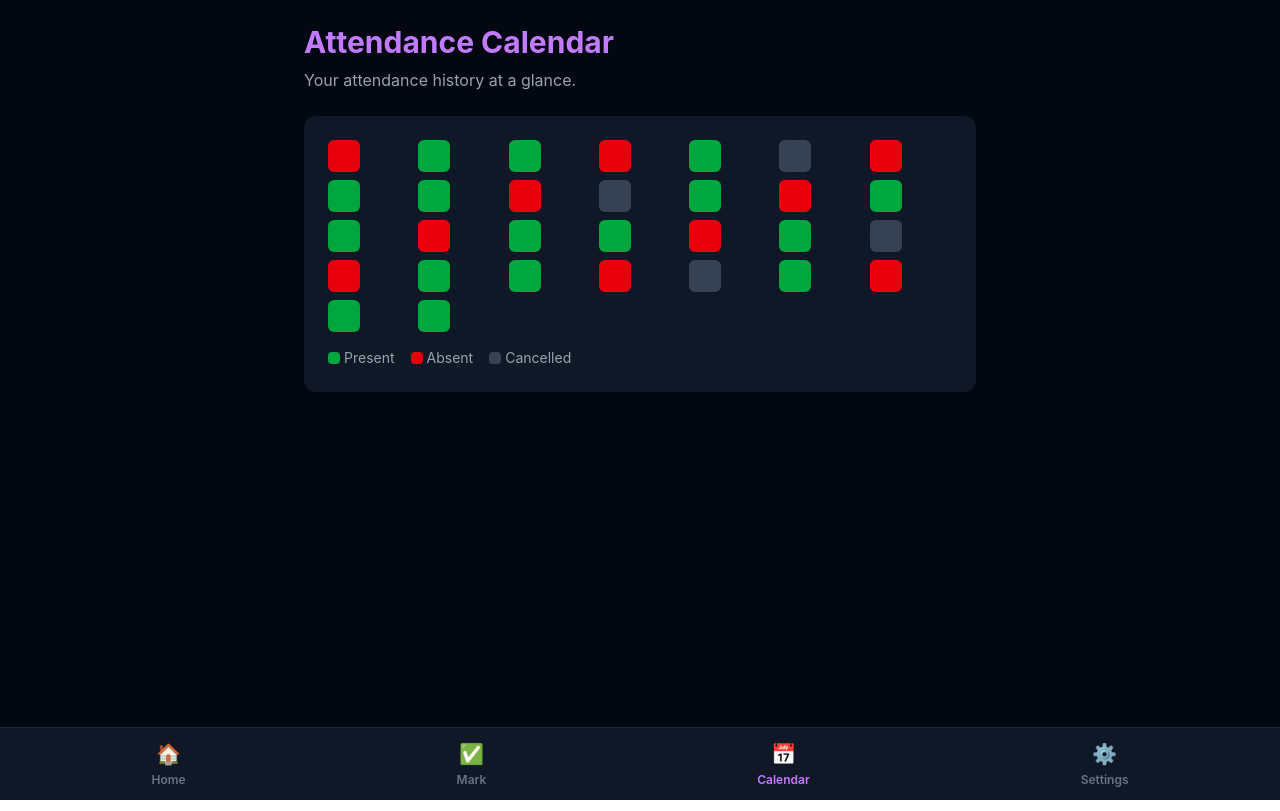
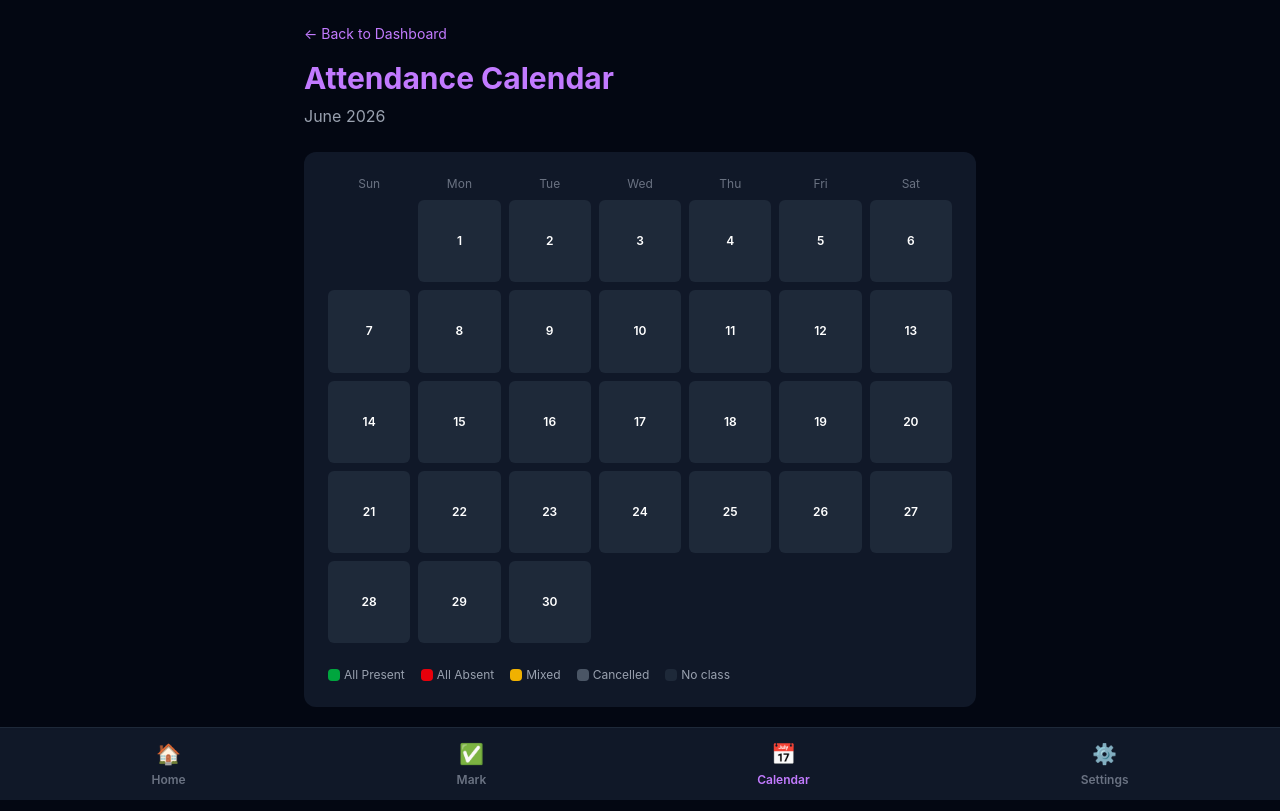
Before and after one commit to Zafin-Mohamed/attendease, a React app in the folder frontend/: page /calendar in a window 1280 px wide. Built offline with nearby package versions, Linux system fonts and the light colour scheme; the HTML template or start-up script is replaced by a standard one.

Commit message:
Build attendance calendar heatmap with color coded days

```diff
--- a/frontend/src/App.jsx
+++ b/frontend/src/App.jsx
@@ -35,8 +35,7 @@ function App() {
         <Route path="/timetable-setup" element={<TimetableSetup subjects={subjects} setSubjects={setSubjects} />} />
         <Route path="/subject/:id" element={<SubjectDetail subjects={subjects} attendanceRecords={attendanceRecords} />} />
         <Route path="/what-if" element={<WhatIf subjects={subjects} attendanceRecords={attendanceRecords} />} />
-        <Route path="/calendar" element={<Calendar />} />
-        <Route path="/settings" element={<Settings />} />
+        <Route path="/calendar" element={<Calendar attendanceRecords={attendanceRecords} />} />        <Route path="/settings" element={<Settings />} />
       </Routes>
     </BrowserRouter>
   )
--- a/frontend/src/pages/Calendar.jsx
+++ b/frontend/src/pages/Calendar.jsx
@@ -1,31 +1,99 @@
+import { useNavigate } from 'react-router-dom'
 import Navbar from '../components/Navbar'
 
-function Calendar() {
+function Calendar({ attendanceRecords }) {
+  const navigate = useNavigate()
+
+  const today = new Date()
+  const year = today.getFullYear()
+  const month = today.getMonth()
+
+  const monthName = today.toLocaleString('default', { month: 'long' })
+
+  const daysInMonth = new Date(year, month + 1, 0).getDate()
+
+  const days = Array.from({ length: daysInMonth }, (_, i) => {
+    const dayNumber = i + 1
+    const dateStr = `${year}-${String(month + 1).padStart(2, '0')}-${String(dayNumber).padStart(2, '0')}`
+
+    const recordsForDay = attendanceRecords.filter((r) => r.date === dateStr)
+
+    let color = 'bg-gray-800'
+
+    if (recordsForDay.length > 0) {
+      const hasPresent = recordsForDay.some((r) => r.status === 'present')
+      const hasAbsent = recordsForDay.some((r) => r.status === 'absent')
+      const allCancelled = recordsForDay.every((r) => r.status === 'cancelled')
+
+      if (allCancelled) color = 'bg-gray-600'
+      else if (hasPresent && !hasAbsent) color = 'bg-green-600'
+      else if (hasAbsent && !hasPresent) color = 'bg-red-600'
+      else color = 'bg-yellow-500'
+    }
+
+    return { dayNumber, dateStr, color }
+  })
+
+  const firstDayOfMonth = new Date(year, month, 1).getDay()
+  const emptyBoxes = Array.from({ length: firstDayOfMonth })
+
   return (
     <div className="min-h-screen bg-gray-950 text-white px-4 py-6">
       <div className="max-w-2xl mx-auto">
+
+        <button
+          onClick={() => navigate('/dashboard')}
+          className="text-purple-400 text-sm mb-4 flex items-center gap-1 hover:underline">
+          ← Back to Dashboard
+        </button>
+
         <h1 className="text-3xl font-bold text-purple-400 mb-2">Attendance Calendar</h1>
-        <p className="text-gray-400 mb-6">Your attendance history at a glance.</p>
+        <p className="text-gray-400 mb-6">{monthName} {year}</p>
 
         <div className="bg-gray-900 rounded-xl p-6">
-          <div className="grid grid-cols-7 gap-2">
-            {Array.from({ length: 30 }).map((_, i) => (
-              <div
-                key={i}
-                className={`w-8 h-8 rounded-md ${
-                  i % 3 === 0 ? 'bg-red-600' :
-                  i % 5 === 0 ? 'bg-gray-700' :
-                  'bg-green-600'
-                }`}
-              />
+
+          {/* Day labels */}
+          <div className="grid grid-cols-7 gap-2 mb-2">
+            {['Sun', 'Mon', 'Tue', 'Wed', 'Thu', 'Fri', 'Sat'].map((d) => (
+              <p key={d} className="text-gray-500 text-xs text-center">{d}</p>
             ))}
           </div>
-          <div className="flex gap-4 mt-4 text-sm text-gray-400">
-            <span className="flex items-center gap-1"><span className="w-3 h-3 bg-green-600 rounded-sm inline-block"></span> Present</span>
-            <span className="flex items-center gap-1"><span className="w-3 h-3 bg-red-600 rounded-sm inline-block"></span> Absent</span>
-            <span className="flex items-center gap-1"><span className="w-3 h-3 bg-gray-700 rounded-sm inline-block"></span> Cancelled</span>
+
+          {/* Calendar grid */}
+          <div className="grid grid-cols-7 gap-2">
+            {emptyBoxes.map((_, i) => (
+              <div key={`empty-${i}`} />
+            ))}
+            {days.map((day) => (
+              <div
+                key={day.dateStr}
+                className={`${day.color} rounded-md aspect-square flex items-center justify-center`}
+              >
+                <span className="text-white text-xs font-semibold">{day.dayNumber}</span>
+              </div>
+            ))}
+          </div>
+
+          {/* Legend */}
+          <div className="flex flex-wrap gap-4 mt-6 text-xs text-gray-400">
+            <span className="flex items-center gap-1">
+              <span className="w-3 h-3 bg-green-600 rounded-sm inline-block"></span> All Present
+            </span>
+            <span className="flex items-center gap-1">
+              <span className="w-3 h-3 bg-red-600 rounded-sm inline-block"></span> All Absent
+            </span>
+            <span className="flex items-center gap-1">
+              <span className="w-3 h-3 bg-yellow-500 rounded-sm inline-block"></span> Mixed
+            </span>
+            <span className="flex items-center gap-1">
+              <span className="w-3 h-3 bg-gray-600 rounded-sm inline-block"></span> Cancelled
+            </span>
+            <span className="flex items-center gap-1">
+              <span className="w-3 h-3 bg-gray-800 rounded-sm inline-block"></span> No class
+            </span>
           </div>
         </div>
+
         <div className="pb-20"></div>
       </div>
       <Navbar />
```
